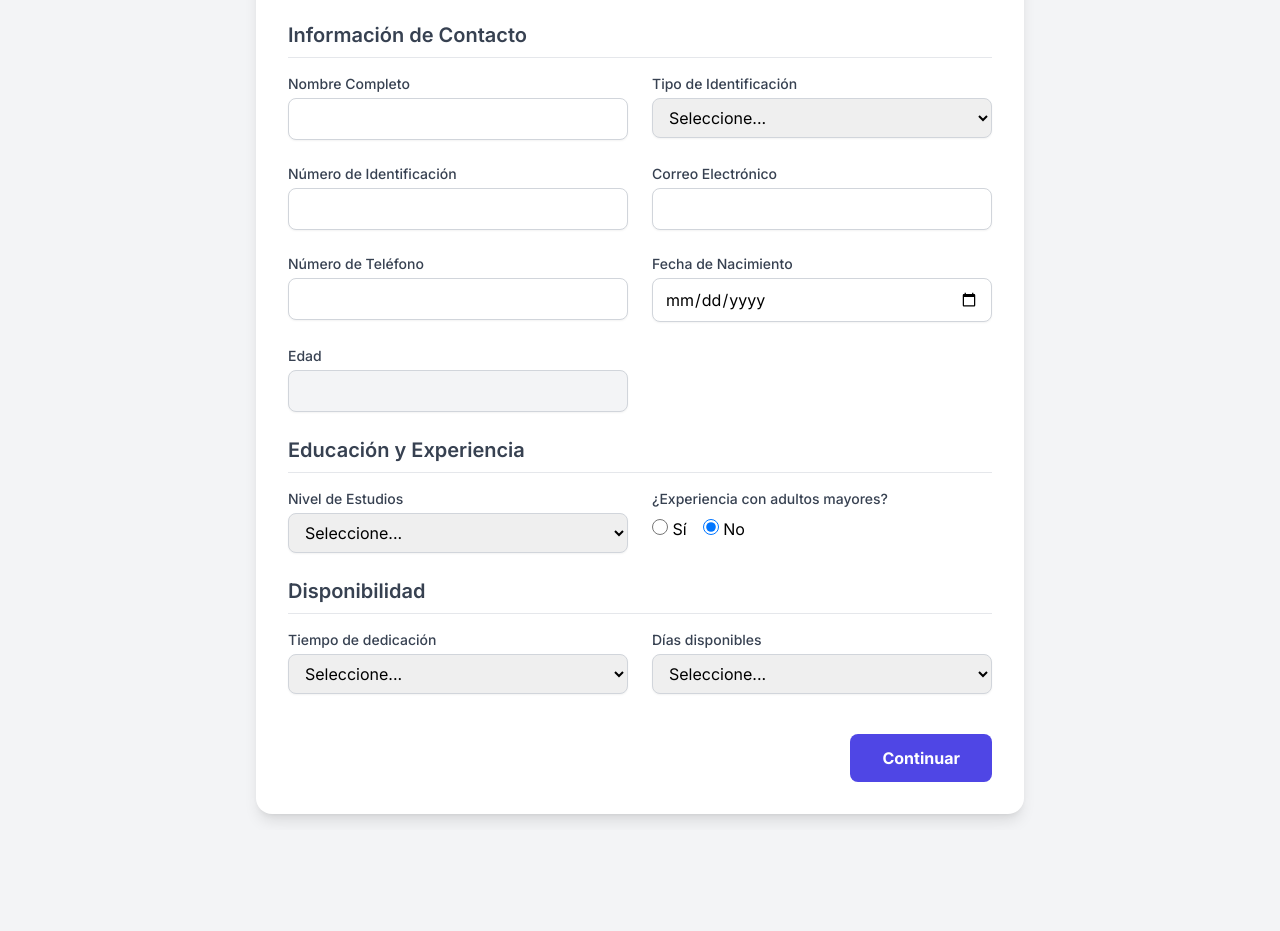
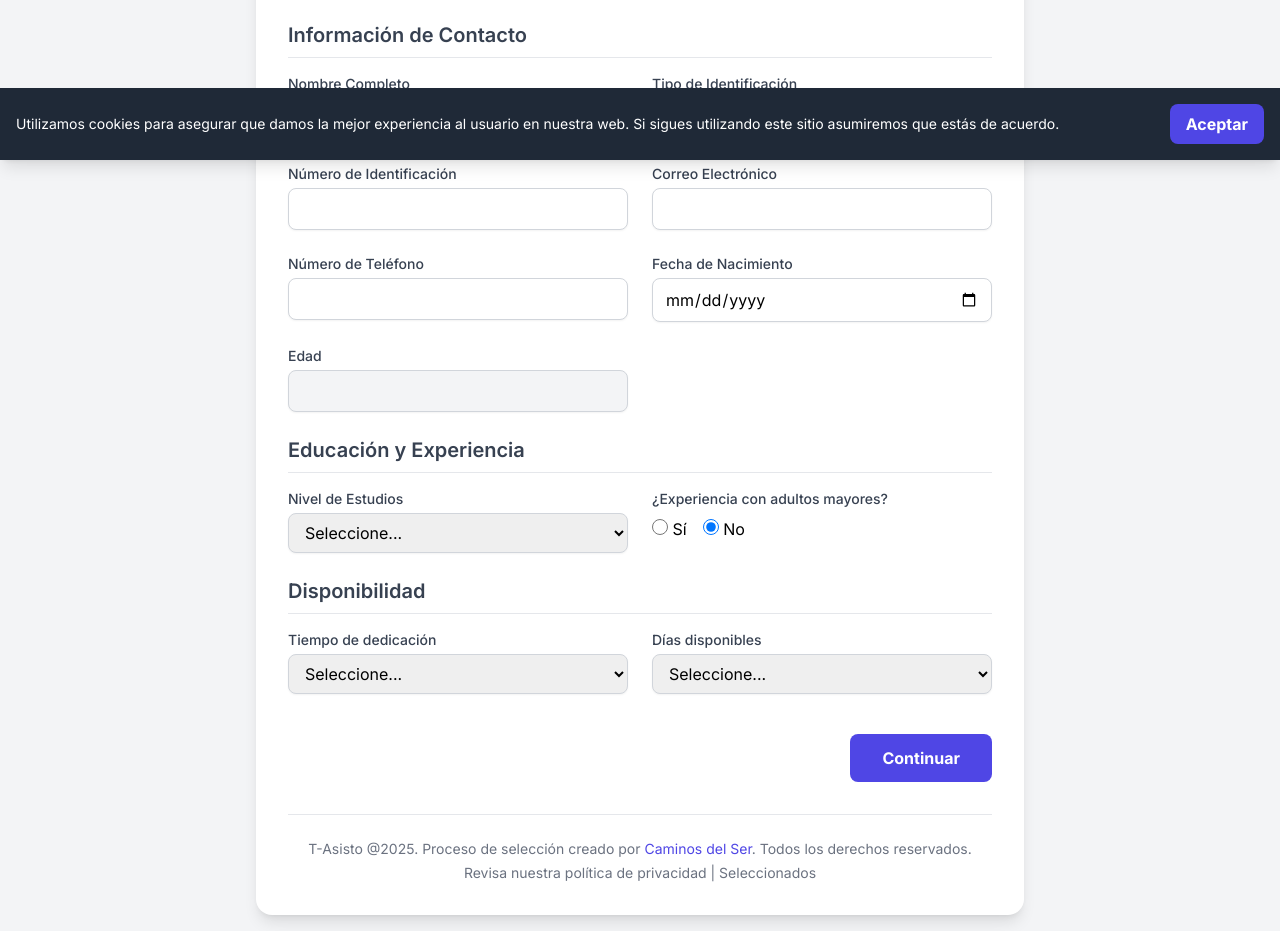
Before and after one commit to selecciont-asisto/t-asisto, a website: page index.html in a window 1280 px wide. Shown: the part 640-1571 px from the top of the page. Before the commit the page ends 1470 px from the top, so only its background shows below. Drawn offline with nearby package versions, Linux system fonts and the light colour scheme.

Commit message:
index.html

```diff
--- a/index.html
+++ b/index.html
@@ -186,7 +186,28 @@
                 </a>
            </div>
         </div>
+
+        <footer class="text-center mt-8 pt-6 border-t border-gray-200 text-sm text-gray-500">
+            <p>
+                T-Asisto @2025. Proceso de selección creado por
+                <a href="https://www.caminosdelser.co" target="_blank" rel="noopener noreferrer" class="text-indigo-600 hover:underline">Caminos del Ser</a>.
+                Todos los derechos reservados.
+            </p>
+            <p class="mt-1">
+                <a href="#" class="hover:underline">Revisa nuestra política de privacidad</a> |
+                <a href="login-seleccionados.html" class="hover:underline">Seleccionados</a>
+            </p>
+        </footer>
     </div>
+
+    <!-- Banner de Cookies -->
+    <div id="cookie-banner" class="hidden fixed bottom-0 left-0 right-0 bg-gray-800 text-white p-4 flex flex-col sm:flex-row justify-between items-center shadow-lg z-50">
+        <p class="text-sm text-center sm:text-left mb-2 sm:mb-0">Utilizamos cookies para asegurar que damos la mejor experiencia al usuario en nuestra web. Si sigues utilizando este sitio asumiremos que estás de acuerdo.</p>
+        <button id="accept-cookies" class="bg-indigo-600 text-white font-bold py-2 px-4 rounded-lg hover:bg-indigo-700 transition-colors duration-300 flex-shrink-0">
+            Aceptar
+        </button>
+    </div>
+
 
     <script type="module">
         // --- LÓGICA DEL FORMULARIO ---
@@ -377,6 +398,19 @@
         function initializePage() {
             setSubmissionDate();
             loadGeoData();
+
+            // Lógica del banner de cookies
+            const cookieBanner = document.getElementById('cookie-banner');
+            const acceptCookiesButton = document.getElementById('accept-cookies');
+
+            if (!localStorage.getItem('cookiesAccepted')) {
+                cookieBanner.classList.remove('hidden');
+            }
+
+            acceptCookiesButton.addEventListener('click', () => {
+                localStorage.setItem('cookiesAccepted', 'true');
+                cookieBanner.classList.add('hidden');
+            });
         }
 
         initializePage();
```
